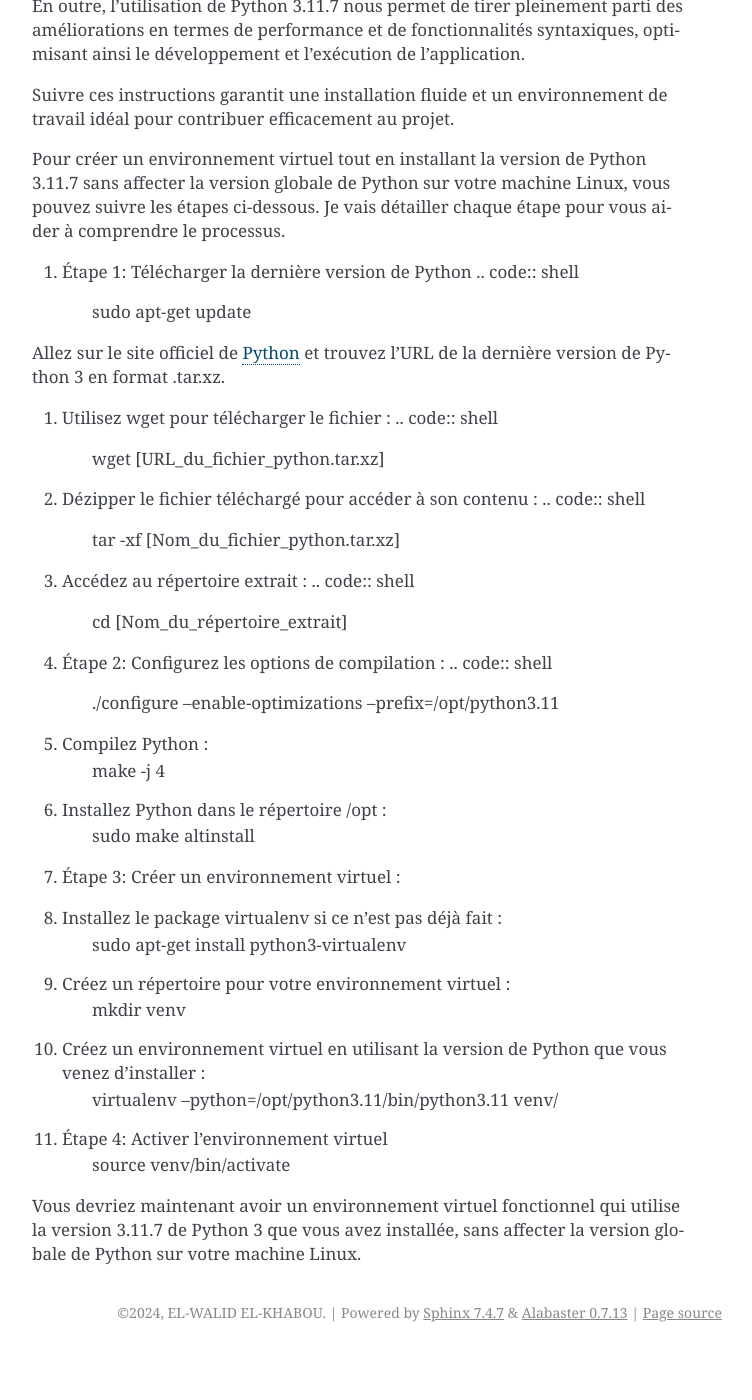
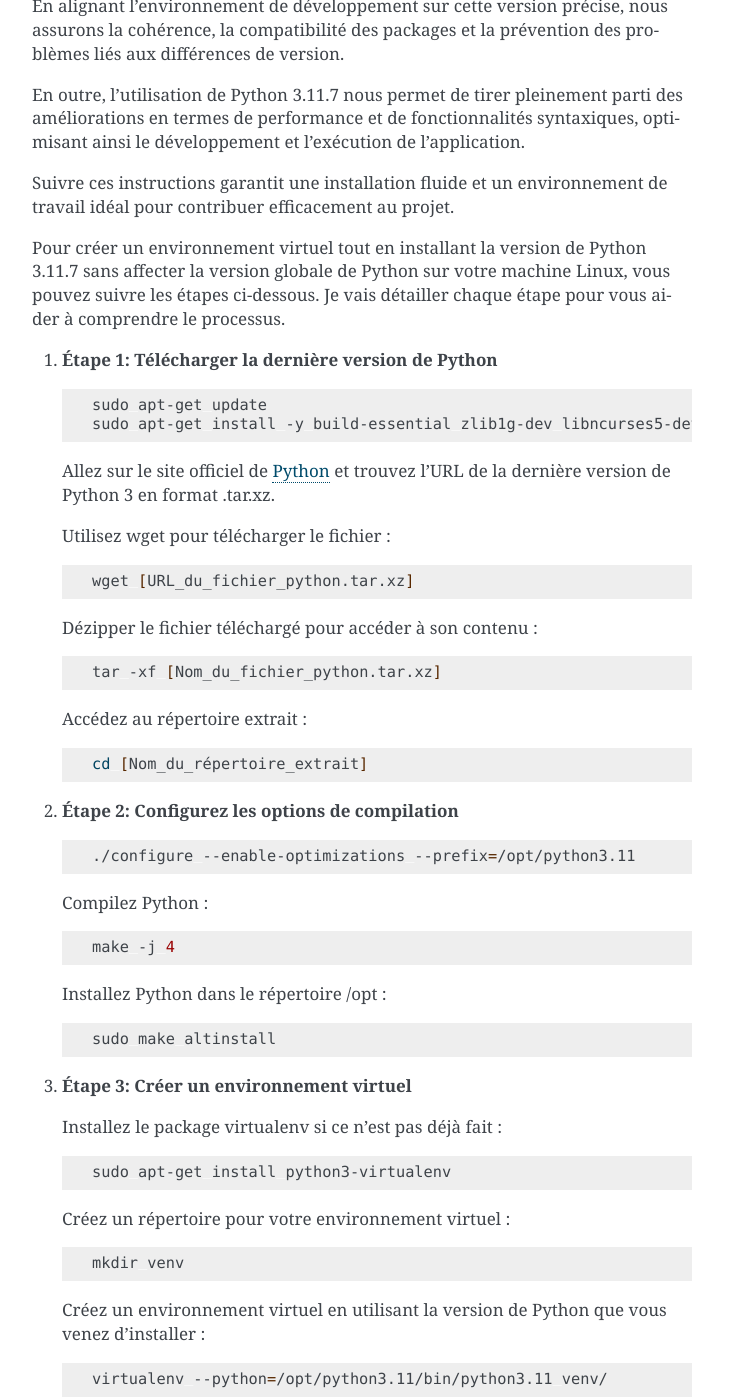
Before and after one commit to waleedos/2023_P13_mettez_a_l-echelle_une_application_Django_en_utilisant-_une_architecture_modulaire, a Sphinx documentation site: the page built from docs/source/installation_python_3_11_7.rst, in a window 1280 px wide and 1400 px high, scrolled down 430 px. Shown: the whole window, without its empty margins (388-1140 px from the left). Built offline with Sphinx 7.4.7, drawn with Linux system fonts in a browser that asks for light colours; pages that are not in the unit, such as notebooks, are missing from menus; before the commit the page ends 1782 px from its top, so only the background shows below that; part of the change alters nothing that is shown; some of the changed text lies outside the part shown.

Commit message:
Finition de la sous-page installation_python_3_11_7.rst

```diff
--- a/docs/source/installation_python_3_11_7.rst
+++ b/docs/source/installation_python_3_11_7.rst
@@ -1,4 +1,6 @@
 **Introduction à l'Installation de Python 3.11.7 sur Linux**
+------------------------------------------------------------
+
 Cette documentation détaille le processus d'installation de notre projet sur un système d'exploitation Linux.
 
 Il est essentiel de noter que le choix de Linux comme environnement de développement et de déploiement est motivé par sa stabilité, sa sécurité, et sa flexibilité, des qualités appréciées dans le développement de logiciels modernes.
@@ -13,60 +15,75 @@ Suivre ces instructions garantit une installation fluide et un environnement de
 
 Pour créer un environnement virtuel tout en installant la version de Python 3.11.7 sans affecter la version globale de Python sur votre machine Linux, vous pouvez suivre les étapes ci-dessous. Je vais détailler chaque étape pour vous aider à comprendre le processus.
 
-#. Étape 1: Télécharger la dernière version de Python
-   .. code:: shell
-    sudo apt-get update
+#. **Étape 1: Télécharger la dernière version de Python**
 
    .. code:: shell
-    sudo apt-get install -y build-essential zlib1g-dev libncurses5-dev libgdbm-dev libnss3-dev libssl-dev libreadline-dev libffi-dev wget
+
+       sudo apt-get update
+       sudo apt-get install -y build-essential zlib1g-dev libncurses5-dev libgdbm-dev libnss3-dev libssl-dev libreadline-dev libffi-dev wget
+
+   Allez sur le site officiel de `Python <https://www.python.org/>`_ et trouvez l'URL de la dernière version de Python 3 en format .tar.xz.
+
+   Utilisez wget pour télécharger le fichier :
 
    .. code:: shell
-    sudo apt-get install -y build-essential zlib1g-dev libncurses5-dev libgdbm-dev libnss3-dev libssl-dev libreadline-dev libffi-dev wget
 
-Allez sur le site officiel de `Python <https://www.python.org/>`_ et trouvez l'URL de la dernière version de Python 3 en format .tar.xz.
+       wget [URL_du_fichier_python.tar.xz]
 
+   Dézipper le fichier téléchargé pour accéder à son contenu :
 
-#. Utilisez wget pour télécharger le fichier :
    .. code:: shell
-    wget [URL_du_fichier_python.tar.xz]
 
-#. Dézipper le fichier téléchargé pour accéder à son contenu :
+       tar -xf [Nom_du_fichier_python.tar.xz]
+
+   Accédez au répertoire extrait :
+
    .. code:: shell
-    tar -xf [Nom_du_fichier_python.tar.xz]
 
-#. Accédez au répertoire extrait :
+       cd [Nom_du_répertoire_extrait]
+
+#. **Étape 2: Configurez les options de compilation**
+
    .. code:: shell
-    cd [Nom_du_répertoire_extrait]
 
-#. Étape 2: Configurez les options de compilation :
+       ./configure --enable-optimizations --prefix=/opt/python3.11
+
+   Compilez Python :
+
    .. code:: shell
-    ./configure --enable-optimizations --prefix=/opt/python3.11
 
-#. Compilez Python :
-    .. code:: shell
-    make -j 4
+       make -j 4
 
-#. Installez Python dans le répertoire /opt :
-    .. code:: shell
-    sudo make altinstall
+   Installez Python dans le répertoire /opt :
 
-#. Étape 3: Créer un environnement virtuel :
-#. Installez le package virtualenv si ce n'est pas déjà fait :
-    .. code:: shell
-    sudo apt-get install python3-virtualenv
+   .. code:: shell
 
-#. Créez un répertoire pour votre environnement virtuel :
-    .. code:: shell
-    mkdir venv
+       sudo make altinstall
 
-#. Créez un environnement virtuel en utilisant la version de Python que vous venez d'installer :
-        .. code:: shell
-        virtualenv --python=/opt/python3.11/bin/python3.11 venv/
+#. **Étape 3: Créer un environnement virtuel**
 
+   Installez le package virtualenv si ce n'est pas déjà fait :
 
-#. Étape 4: Activer l'environnement virtuel
-        .. code:: shell
-        source venv/bin/activate
+   .. code:: shell
 
+       sudo apt-get install python3-virtualenv
+
+   Créez un répertoire pour votre environnement virtuel :
+
+   .. code:: shell
+
+       mkdir venv
+
+   Créez un environnement virtuel en utilisant la version de Python que vous venez d'installer :
+
+   .. code:: shell
+
+       virtualenv --python=/opt/python3.11/bin/python3.11 venv/
+
+#. **Étape 4: Activer l'environnement virtuel**
+
+   .. code:: shell
+
+       source venv/bin/activate
 
 Vous devriez maintenant avoir un environnement virtuel fonctionnel qui utilise la version 3.11.7 de Python 3 que vous avez installée, sans affecter la version globale de Python sur votre machine Linux.
```
